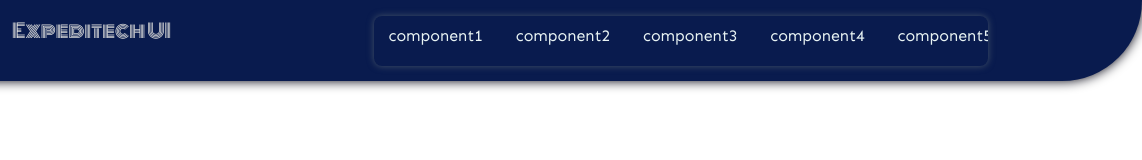
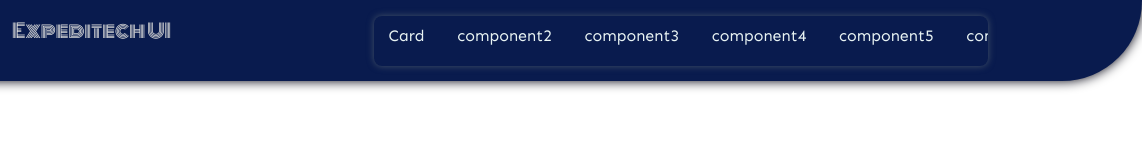
Before and after one commit to Namrata-J/week-two-assignments, a plain HTML site: page index.html in a window 1280 px wide. Shown: the full height of the page, 138-1280 px from the left. Drawn offline with Linux system fonts and the light colour scheme.

Commit message:
docs: change in documentation

```diff
--- a/index.html
+++ b/index.html
@@ -21,7 +21,7 @@
         <!-- header-container-child-2 -->
         <div class="et_header-container2">
        <nav class="et_header-navigation">
-           <a href="#">component1</a>
+           <a href="/card.html">Card</a>
            <a href="#">component2</a>
            <a href="#">component3</a>
            <a href="#">component4</a>
```
